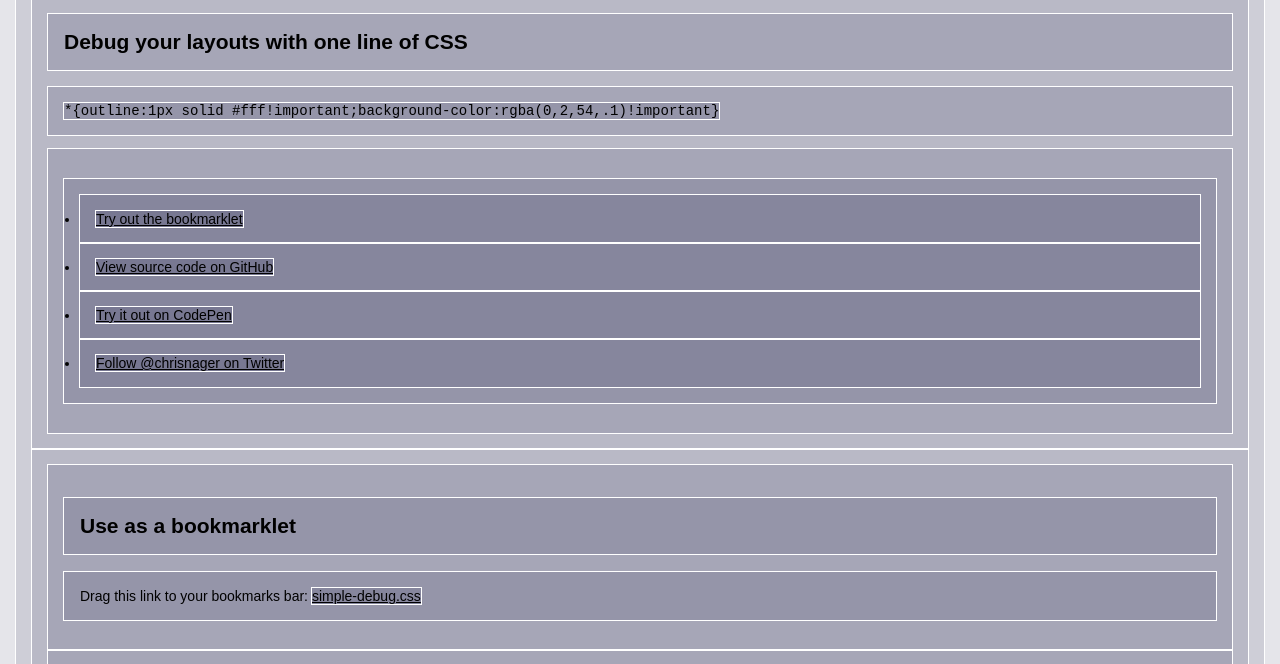
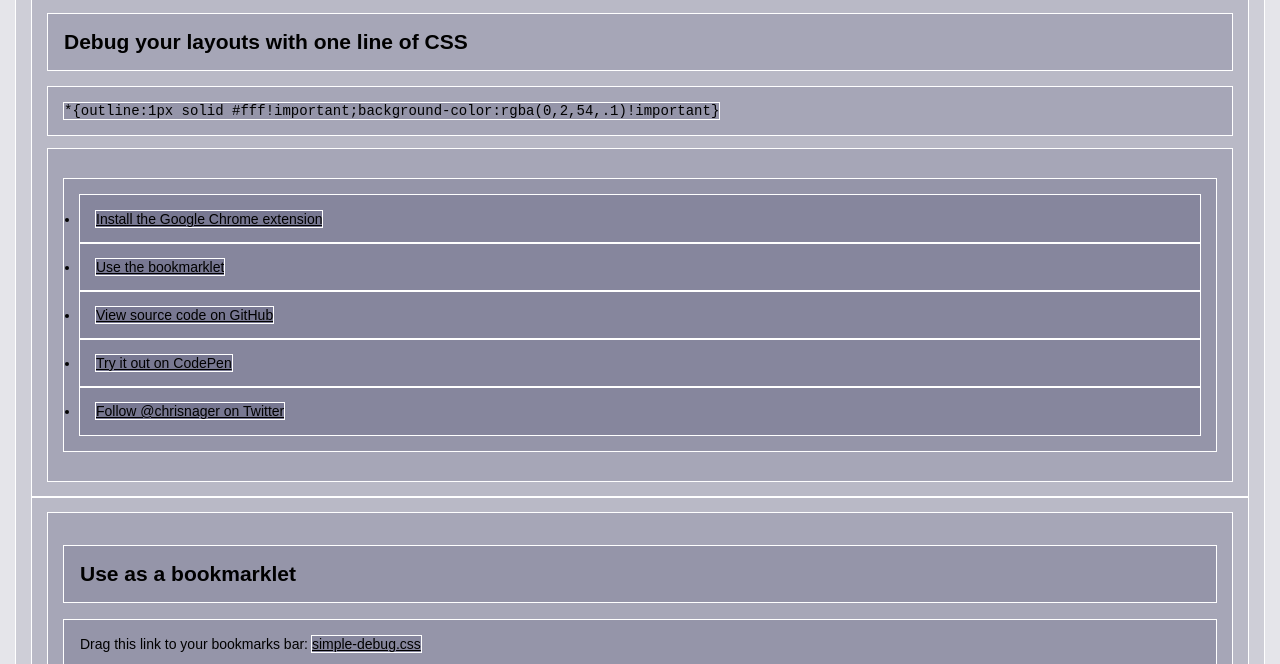
Before and after one commit to chrisnager/simple-debug.css, a browser extension: page index.html in a window 1280 px wide. Shown: the part 136-800 px from the top of the page. Drawn offline with Linux system fonts and the light colour scheme.

Commit message:
Add chrome extension link to index

```diff
--- a/index.html
+++ b/index.html
@@ -19,7 +19,8 @@
             <pre><code>*{outline:1px solid #fff!important;background-color:rgba(0,2,54,.1)!important}</code></pre>
             <nav>
                 <ul>
-                    <li><a href="#bookmarklet">Try out the bookmarklet</a></li>
+                    <li><a href="//chrome.google.com/webstore/detail/simple-debugcss/jlkgkebpphmaiemciejnmgccejccnpha">Install the Google Chrome extension</a></li>
+                    <li><a href="#bookmarklet">Use the bookmarklet</a></li>
                     <li><a href="//github.com/chrisnager/simple-debug.css">View source code on GitHub</a></li>
                     <li><a href="//codepen.io/chrisnager/pen/saxeL">Try it out on CodePen</a></li>
                     <li><a href="//twitter.com/chrisnager">Follow @chrisnager on Twitter</a></li>
```
